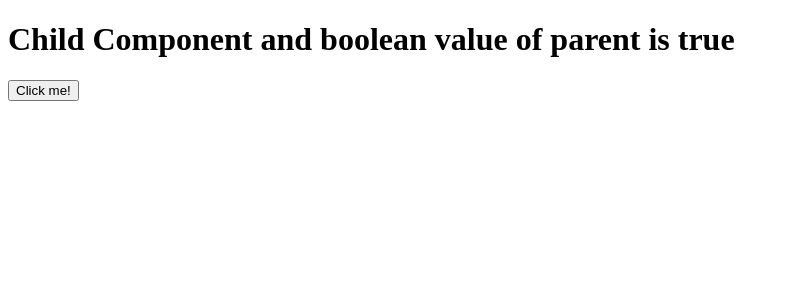
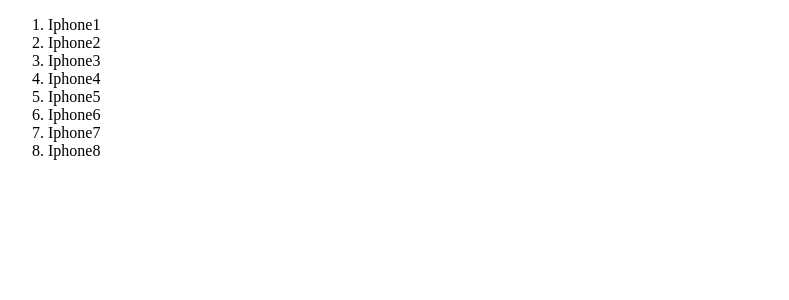
Before and after one commit to ElectricalVeins/first-react-app, a React (Create React App) app: page / in a window 1280 px wide. Shown: the top 300 px of the page, without its empty margins (0-789 px from the left). Built offline with nearby package versions, Linux system fonts and the light colour scheme.

Commit message:
fetch with state

```diff
--- /dev/null
+++ b/public/phones.json
@@ -0,0 +1,34 @@
+[
+  {
+    "id": 1,
+    "model": "Iphone"
+  },
+  {
+    "id": 2,
+    "model": "Iphone"
+  },
+  {
+    "id": 3,
+    "model": "Iphone"
+  },
+  {
+    "id": 4,
+    "model": "Iphone"
+  },
+  {
+    "id": 5,
+    "model": "Iphone"
+  },
+  {
+    "id": 6,
+    "model": "Iphone"
+  },
+  {
+    "id": 7,
+    "model": "Iphone"
+  },
+  {
+    "id": 8,
+    "model": "Iphone"
+  }
+]
--- a/src/App.js
+++ b/src/App.js
@@ -42,43 +42,56 @@
 
 export default App;*/
 import React, { Component } from 'react';
-import ChildComponent from './components/ChildComponent';
 
 class App extends Component {
   constructor (props) {
     super(props);
-
     this.state = {
-      isTrue: true,
-
+      phones: [],
+      isFetching: false,
+      error: null,
     };
-    console.log('constr');
   }
 
+  loadData = () => {
+    fetch('/phones.json')
+      .then(res => res.json())
+      .then(phones => {
+        this.setState({
+                        isFetching: false, phones
+                      });
+      })
+      .catch(err => { //обычно .catch не используют тут читай доку: ajax and api
+        this.setState({
+                        isFetching: false, error: err
+                      });
+      });
+  };
+
   componentDidMount () {
-    console.log('mount');
+    this.setState({ isFetching: true, });
+    setTimeout(this.loadData,4000);
+    //в реальной задаче просто вызов loadData
   }
 
-  componentDidUpdate (prevProps, prevState, snapshot) {
-    console.log('upd');
-  }
+  render () {
+    if (this.state.isFetching) {
+      return 'Loading...';
+    }
 
-  componentWillUnmount () {
-    console.log('unmount');
-  }
+    if (this.state.error) {
+      return 'Error! or(this.state.error.message)';
+    }
 
-  reverse=()=>{
-    this.setState({
-      isTrue: !this.state.isTrue,
-                  })
-  };
-
-  render () {
-    console.log('render');
-    return (<div>
-      <ChildComponent isTrue={this.state.isTrue} />
-      <button onClick={this.reverse}>Click me!</button>
-    </div>);
+    return (
+      <ol>
+        {
+          this.state.phones.map(item => {
+            return <li key={item.id}>{item.model + item.id}</li>;
+          })
+        }
+      </ol>
+    );
   }
 
 }
```
